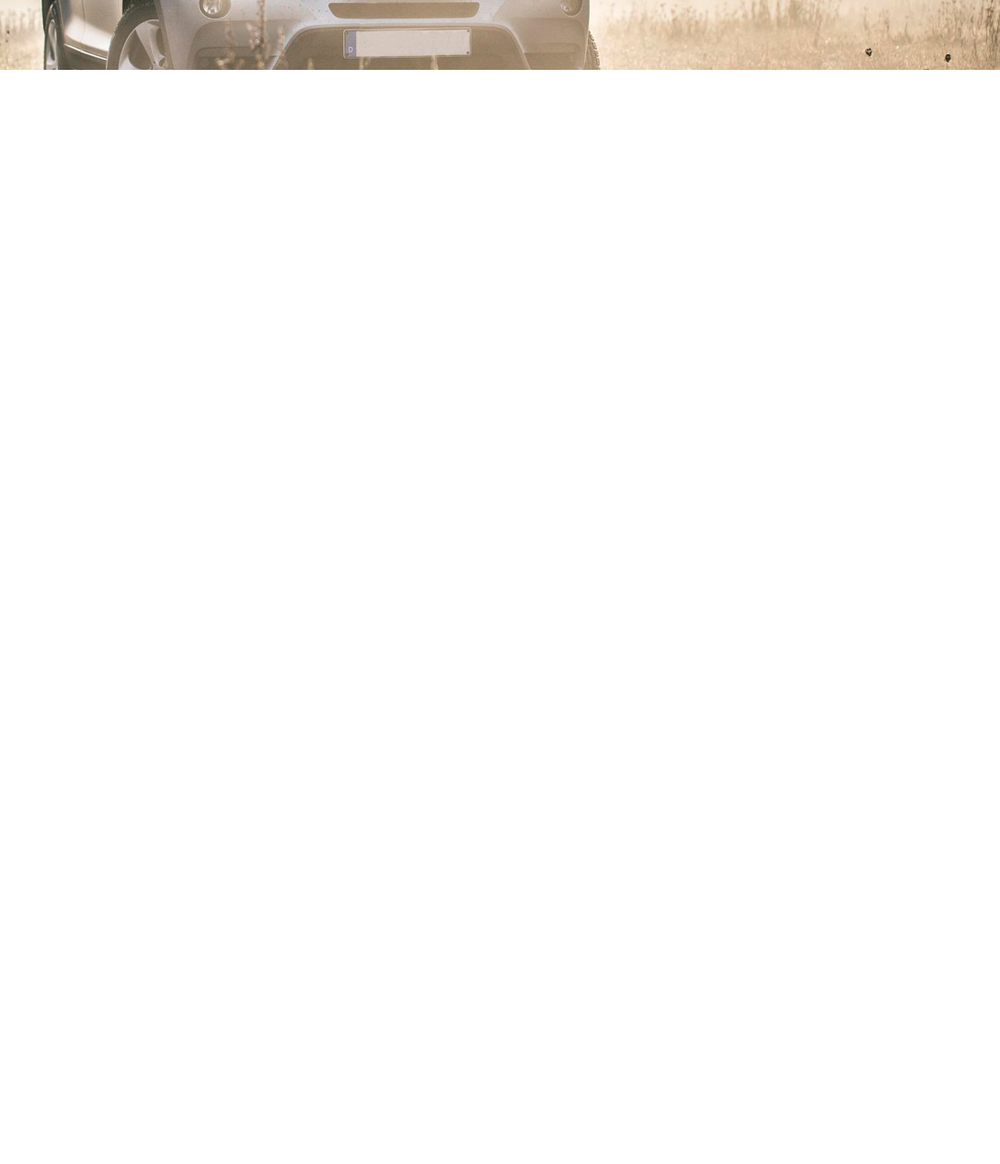
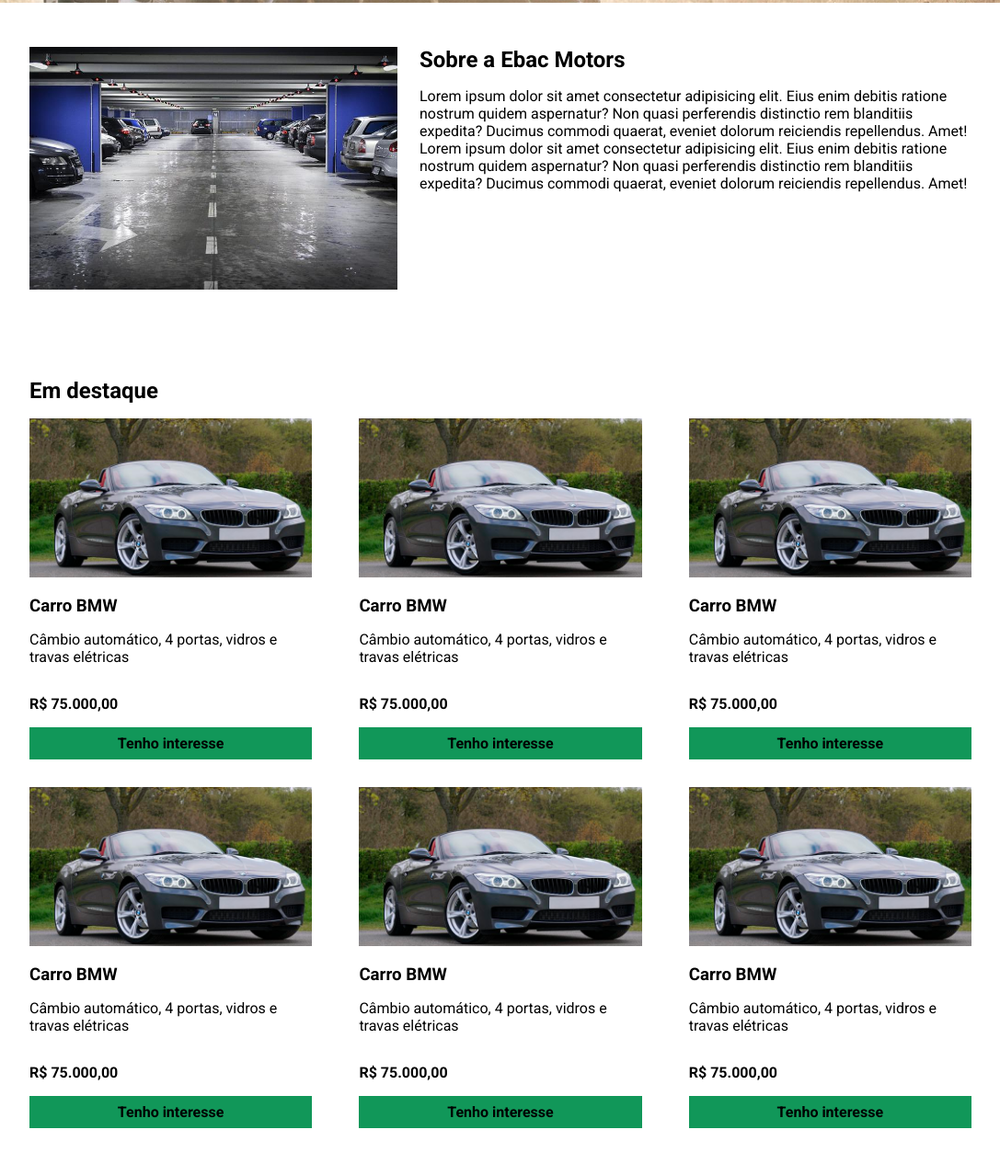
Before and after one commit to gustavohn2017/EBAC_exercises, a plain HTML site: page EBAC MOTORS/index.html in a window 1280 px wide. Shown: the part 318-1584 px from the top of the page at 92% size, without its empty margins (96-1183 px from the left). Before the commit the page ends 800 px from the top, so only its background shows below. Drawn offline with nearby package versions, Linux system fonts and the light colour scheme.

Commit message:
updating ebac-motors

```diff
--- a/EBAC MOTORS/index.html
+++ b/EBAC MOTORS/index.html
@@ -15,7 +15,7 @@
 
 <body>
     <header>
-        <div class="container">
+        <div class="container container-flex">
             <h1>EBAC Motors</h1>
              <div class="menu-hamburger">
                 <span></span>
@@ -47,15 +47,99 @@
         <img src="./images/slide2.png" alt="Carro da BMW">
         <img src="./images/slide3.png" alt="Carro da Ford">
     </div>
+    <section id="sobre-a-loja">
+        <div class="container container-flex">
+            <img src="./images/loja.jpg" alt="imagem da loja ebac motors">
+            <div>
+                <h2>Sobre a Ebac Motors</h2>
+                <p>
+                    Lorem ipsum dolor sit amet consectetur adipisicing elit. Eius enim debitis ratione nostrum quidem aspernatur? Non quasi perferendis distinctio rem blanditiis expedita? Ducimus commodi quaerat, eveniet dolorum reiciendis repellendus. Amet!
+                </p>
+                <p>
+                    Lorem ipsum dolor sit amet consectetur adipisicing elit. Eius enim debitis ratione nostrum quidem aspernatur? Non quasi perferendis distinctio rem blanditiis expedita? Ducimus commodi quaerat, eveniet dolorum reiciendis repellendus. Amet!
+                </p>
+            </div>
+        </div>
+    </section>
+
+    <section>
+        <div class="container">
+            <h2>Em destaque</h2>
+            <ul class="container-flex lista-veiculos">
+                <li>
+                    <img src="./images/carro-bmw.png" alt="">
+                    <h3>Carro BMW</h3>
+                    <p>
+                        Câmbio automático, 4 portas, vidros e travas elétricas
+                    </p>
+                    <strong>R$ 75.000,00</strong>
+                    <button type="button">Tenho interesse</button>
+                </li>
+                <li class="item-central">
+                    <img src="./images/carro-bmw.png" alt="">
+                    <h3>Carro BMW</h3>
+                    <p>
+                        Câmbio automático, 4 portas, vidros e travas elétricas
+                    </p>
+                    <strong>R$ 75.000,00</strong>
+                    <button type="button">Tenho interesse</button>
+                </li>
+                <li>
+                    <img src="./images/carro-bmw.png" alt="">
+                    <h3>Carro BMW</h3>
+                    <p>
+                        Câmbio automático, 4 portas, vidros e travas elétricas
+                    </p>
+                    <strong>R$ 75.000,00</strong>
+                    <button type="button">Tenho interesse</button>
+                </li>
+                <li>
+                    <img src="./images/carro-bmw.png" alt="">
+                    <h3>Carro BMW</h3>
+                    <p>
+                        Câmbio automático, 4 portas, vidros e travas elétricas
+                    </p>
+                    <strong>R$ 75.000,00</strong>
+                    <button type="button">Tenho interesse</button>
+                </li>
+                <li class="item-central">
+                    <img src="./images/carro-bmw.png" alt="">
+                    <h3>Carro BMW</h3>
+                    <p>
+                        Câmbio automático, 4 portas, vidros e travas elétricas
+                    </p>
+                    <strong>R$ 75.000,00</strong>
+                    <button type="button">Tenho interesse</button>
+                </li>
+                <li>
+                    <img src="./images/carro-bmw.png" alt="">
+                    <h3>Carro BMW</h3>
+                    <p>
+                        Câmbio automático, 4 portas, vidros e travas elétricas
+                    </p>
+                    <strong>R$ 75.000,00</strong>
+                    <button type="button">Tenho interesse</button>
+                </li>
+            </ul>
+        </div>
+    </section>
+
     <script type="text/javascript" src="https://code.jquery.com/jquery-1.11.0.min.js"></script>
     <script type="text/javascript" src="https://code.jquery.com/jquery-migrate-1.2.1.min.js"></script>
     <script type="text/javascript" src="https://cdn.jsdelivr.net/npm/slick-carousel@1.8.1/slick/slick.min.js"></script>
     <script>
         $(document).ready(function(){
             $('#carousel-imagens').slick({
-                autoplay: true
+                autoplay: true,
+                dots: false,
+                prevArrow: false,
+                nextArrow: false
+            })
+            $('.menu-hamburger').click(function(){
+                $('nav').slideToggle();
             })
         })
+
     </script>
 </body>
 
--- a/EBAC MOTORS/main.css
+++ b/EBAC MOTORS/main.css
@@ -3,6 +3,10 @@
     padding: 0;
     box-sizing: border-box;
     font-family: 'Roboto', sans-serif;
+}
+
+html{
+    overflow-x: hidden;
 }
 
 .container {
@@ -18,7 +22,6 @@
 }
 
 header > .container{
-    display: flex;
     justify-content: space-between;
     align-items: center;
     padding-bottom: 16px;
@@ -27,6 +30,7 @@
 nav {
     background-color: #575fcf;
     padding: 16px 0;
+    display: none;
 }
 
 nav li{
@@ -45,6 +49,7 @@
 
 .menu-hamburger{
     width: 32px;
+    cursor: pointer;
 }
 
 .menu-hamburger span{
@@ -54,3 +59,59 @@
     display: block;
     margin-bottom: 4px;
 }
+
+.container-flex{
+    display: flex;
+}
+
+#sobre-a-loja img{
+    max-width: 400px;
+    margin-right: 24px;
+}
+
+section {
+    padding: 48px 0;
+}
+
+section h2{
+    margin-bottom: 16px;
+}
+
+.lista-veiculos li {
+    list-style: none;
+    max-width: 30%;
+    margin-bottom: 30px;
+}
+
+.lista-veiculos li img{
+    max-width: 100%;
+}
+
+.lista-veiculos li h3 {
+    margin: 16px 0;
+}
+.lista-veiculos{
+    flex-wrap: wrap;
+}
+.item-central {
+    margin: 0 5%;
+}
+
+.lista-veiculos li button{
+    display: block;
+    width: 100%;
+    padding: 8px 0;
+    border: none;
+    background-color: #119759;
+    font-size: 16px;
+    font-weight: bold;
+    cursor: pointer;
+    border: 6px;
+
+}
+
+.lista-veiculos li strong{
+    margin: 16px 0;
+    padding-top: 16px;
+    display: block;
+}
```
